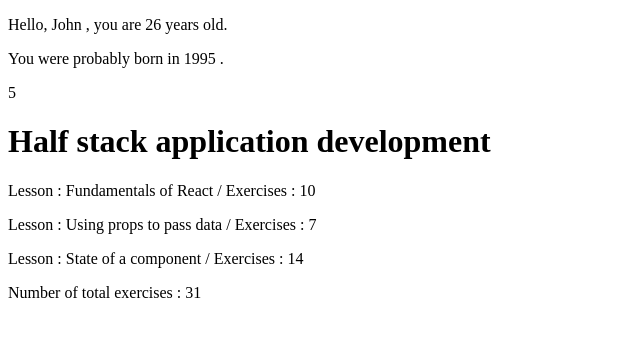
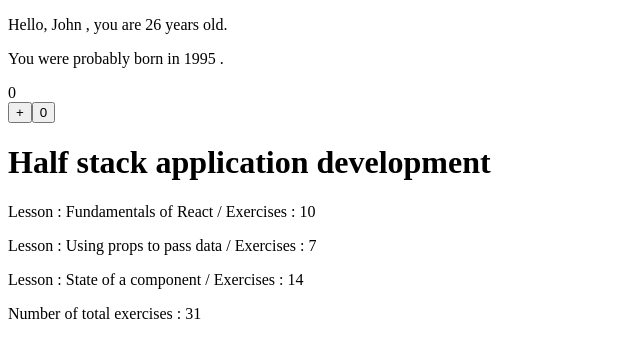
Before and after one commit to JDixon1995/Half-Stack-Dev-Environment, a React (Create React App) app in the folder half-stack/: page / in a window 1280 px wide. Shown: the top 358 px of the page, without its empty margins (0-640 px from the left). Built offline with nearby package versions, Linux system fonts and the light colour scheme.

Commit message:
removed stateful incrementing counter for a counter that uses a button to increment, and one to reset.

```diff
--- a/half-stack/src/App.js
+++ b/half-stack/src/App.js
@@ -7,6 +7,10 @@ import Hello from './components/Hello.js';
 const App = () => {
 
   const [ counter, setCounter ] = useState(0);
+
+  const increaseByOne = () => setCounter(counter + 1);
+
+  const setToZero = () => setCounter(0)
 
   const course = 'Half stack application development';
   const part1 = 'Fundamentals of React';
@@ -21,15 +25,17 @@ const App = () => {
     age: 26
   }
 
-  setTimeout(
-    () => setCounter( counter + 1 ),
-    1000
-  )
 
   return (
     <div>
       <Hello object={object} />
       <div>{counter}</div>
+      <button onClick={increaseByOne}>
+      +
+      </button>
+      <button onClick={setToZero}>
+        0
+      </button>
       <Header course={course}/>
       <Content part1={part1} part2={part2} part3={part3} exercises1={exercises1} exercises2={exercises2} exercises3={exercises3}/>
       <Total exercises1={exercises1} exercises2={exercises2} exercises3={exercises3} />
```
